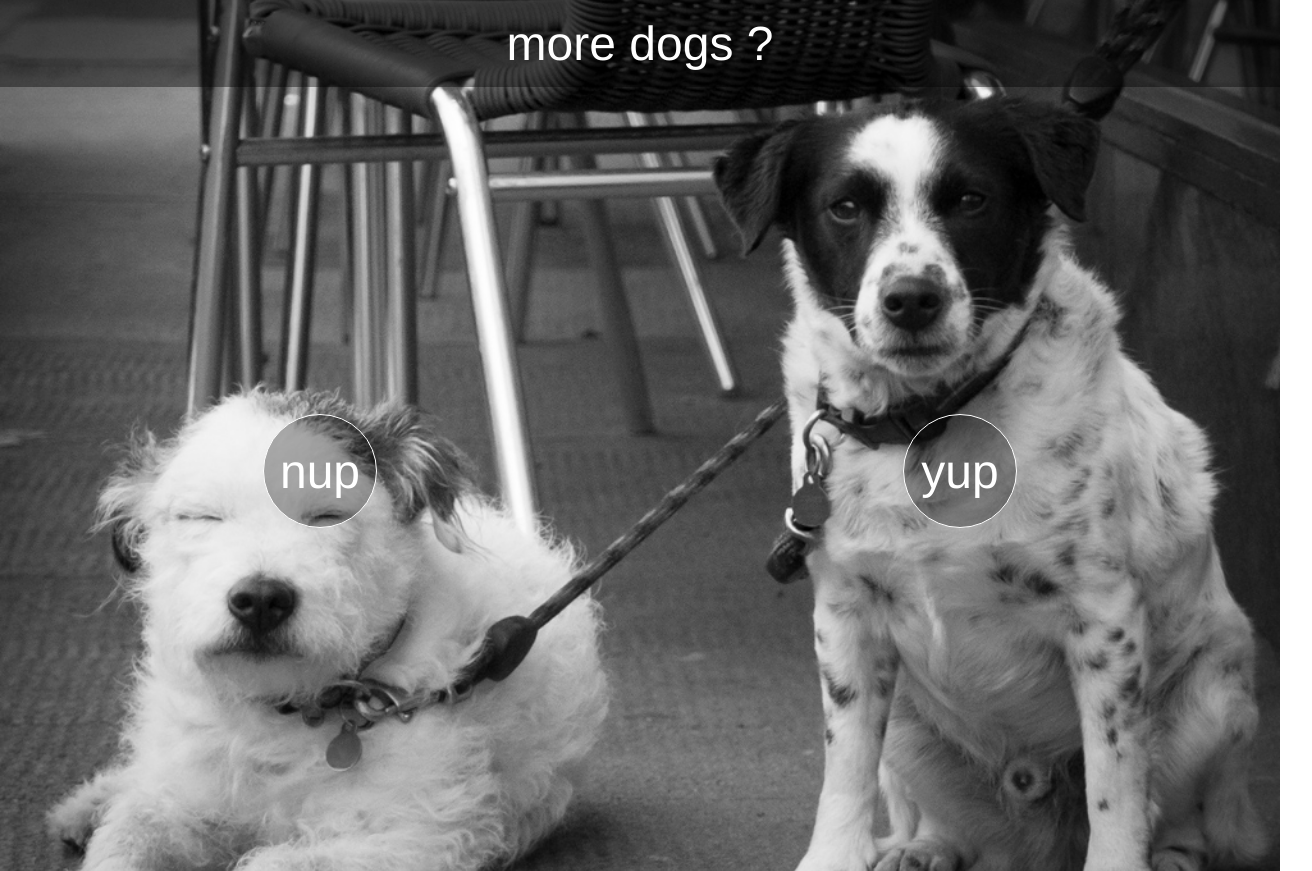
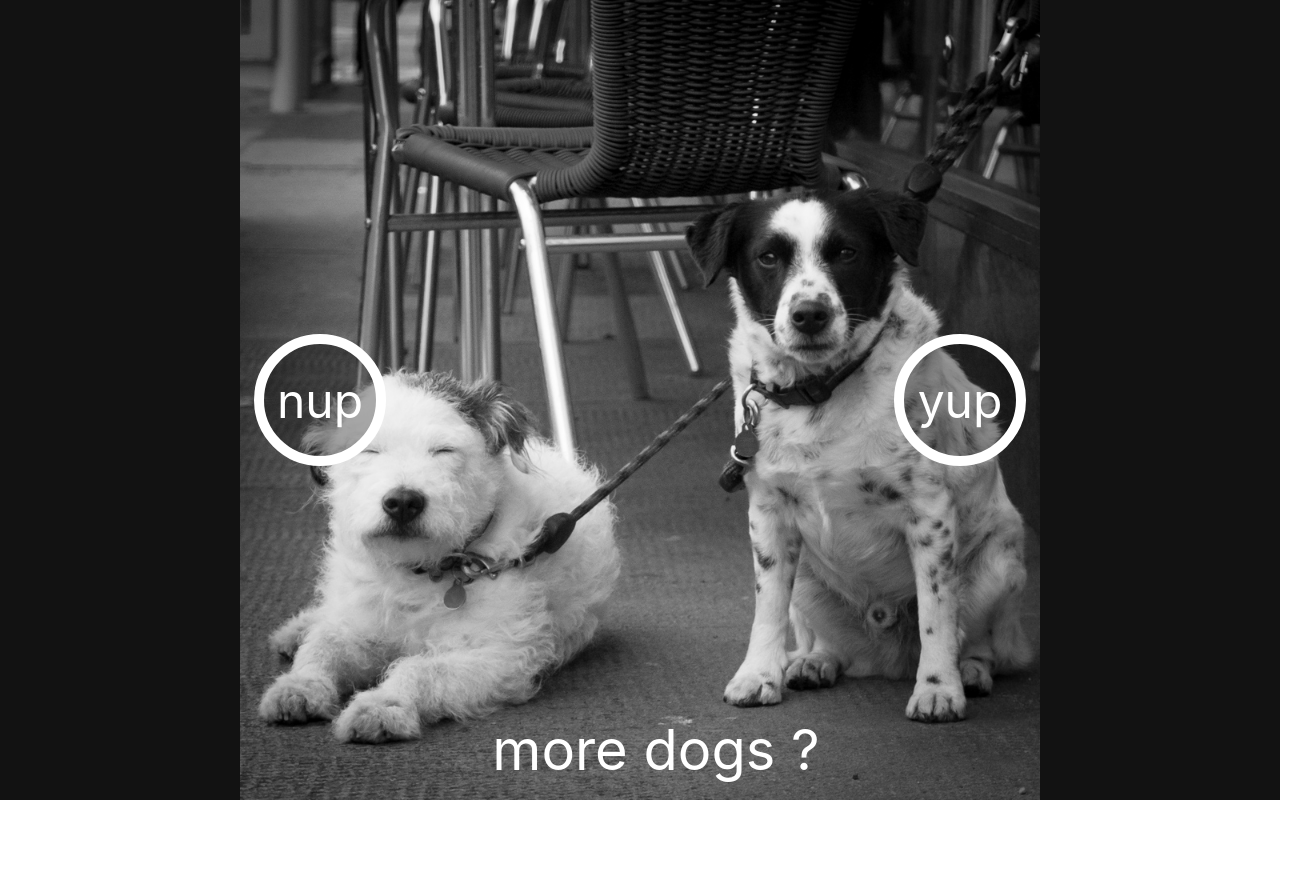
Before and after one commit to wiredogDesign/Photo_Start, a plain HTML site: page index.html in a window 1280 px wide. Shown: the whole page, 1312 px wide, since content can reach past the window. After the commit the page ends 800 px from the top, so only its background shows below. Drawn offline with Linux system fonts and the light colour scheme.

Commit message:
Changed layout

```diff
--- a/index.html
+++ b/index.html
@@ -9,23 +9,26 @@
 			height: 100vh;
 			margin: 0; padding: 0;
 			overflow: hidden;
+			font-family: -apple-system, BlinkMacSystemFont, 'Segoe UI', Roboto, Oxygen, Ubuntu, Cantarell, 'Open Sans', 'Helvetica Neue', sans-serif;
+			color: white;
 		}
 
 		.container {
 			display: flex;
 			flex-flow: row wrap;
 			min-height: 100vh;
-			font: 3rem 'helvetica neue';
-			color: white;
-			background: center/cover no-repeat url('dist/gfx/staring.jpg');
+			font-size: 3rem;
+
+			background: center/contain no-repeat url('dist/gfx/staring.jpg'), hsl(0, 0%, 7%)
 		}
 
 		.more-content {
-			flex: 1 1 100%;
-			margin-bottom: -1rem;
+			position: absolute;
+			bottom: 0;
+			width: 100vw;
 			padding: 1rem;
+			font-size: 7vh;
 			text-align: center;
-			background: hsla(0,0%,0%,0.40);
 		}
 
 		.left,
@@ -47,8 +50,8 @@
 			height: 7rem;
 			transition: all 0.3s cubic-bezier(0.63, 0.01, 0.13, 1.58);
 			text-decoration: none;
-			color: white;
-			border: 1px solid;
+			color: inherit;
+			border: 10px solid currentColor;
 			border-radius: 50%;
 			background: hsla(0, 0%, 0%, 0.3);
 		}
@@ -66,7 +69,6 @@
 </head>
 <body>
 	<div class="container">
-		<div class="more-content">more dogs &quest;</div>
 		<div class="left">
 			<a href="https://photo.wiredog.co.uk">nup</a>
 		</div>
@@ -74,5 +76,6 @@
 			<a href="https://dogs.wiredog.co.uk">yup</a>
 		</div>
 	</div>
+	<div class="more-content">more dogs &quest;</div>
 </body>
 </html>
```
